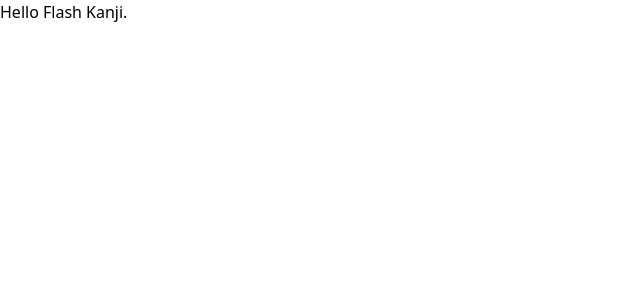
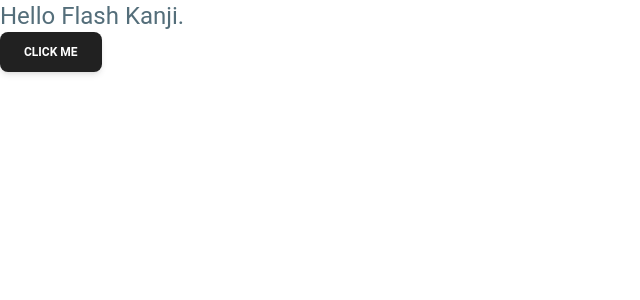
Before and after one commit to T-N9/flashkanji-next, a Next.js app: page / in a window 1280 px wide. Shown: the top 300 px of the page, without its empty margins (0-640 px from the left). Built offline with nearby package versions, Linux system fonts and the light colour scheme.

Commit message:
:lipstick: Tailwind MUI added
testing this library

```diff
--- a/pages/_app.js
+++ b/pages/_app.js
@@ -1,5 +1,10 @@
-import '@/styles/globals.css'
+import "@/styles/globals.css";
+import { ThemeProvider } from "@material-tailwind/react";
 
 export default function App({ Component, pageProps }) {
-  return <Component {...pageProps} />
+  return (
+    <ThemeProvider>
+      <Component {...pageProps} />
+    </ThemeProvider>
+  );
 }
--- a/pages/index.js
+++ b/pages/index.js
@@ -1,7 +1,10 @@
+import { Button } from "@material-tailwind/react";
+
 export default function Home() {
   return (
    <main>
-    Hello Flash Kanji.
+    <h1 className="text-2xl text-blue-gray-600">Hello Flash Kanji.</h1>
+    <Button>Click Me</Button>
    </main>
   )
 }
--- a/tailwind.config.js
+++ b/tailwind.config.js
@@ -1,18 +1,9 @@
-/** @type {import('tailwindcss').Config} */
-module.exports = {
-  content: [
-    './pages/**/*.{js,ts,jsx,tsx,mdx}',
-    './components/**/*.{js,ts,jsx,tsx,mdx}',
-    './app/**/*.{js,ts,jsx,tsx,mdx}',
-  ],
+const withMT = require("@material-tailwind/react/utils/withMT");
+
+module.exports = withMT({
+  content: ["./pages/**/*.{js,ts,jsx,tsx}"],
   theme: {
-    extend: {
-      backgroundImage: {
-        'gradient-radial': 'radial-gradient(var(--tw-gradient-stops))',
-        'gradient-conic':
-          'conic-gradient(from 180deg at 50% 50%, var(--tw-gradient-stops))',
-      },
-    },
+    extend: {},
   },
   plugins: [],
-}
+});
```
Also changed, not shown: package.json (+4 -3 lines), 1 other file (tests, documents, lock files or other folders).
